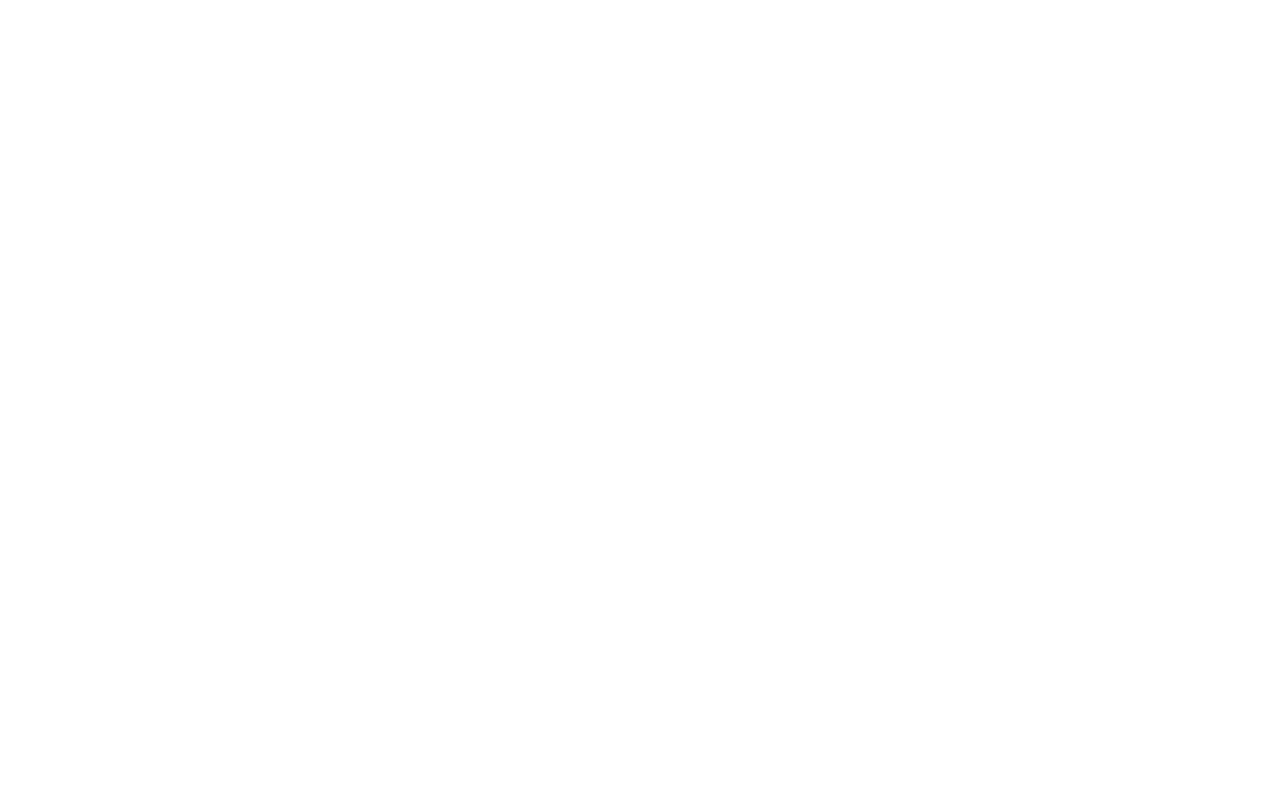
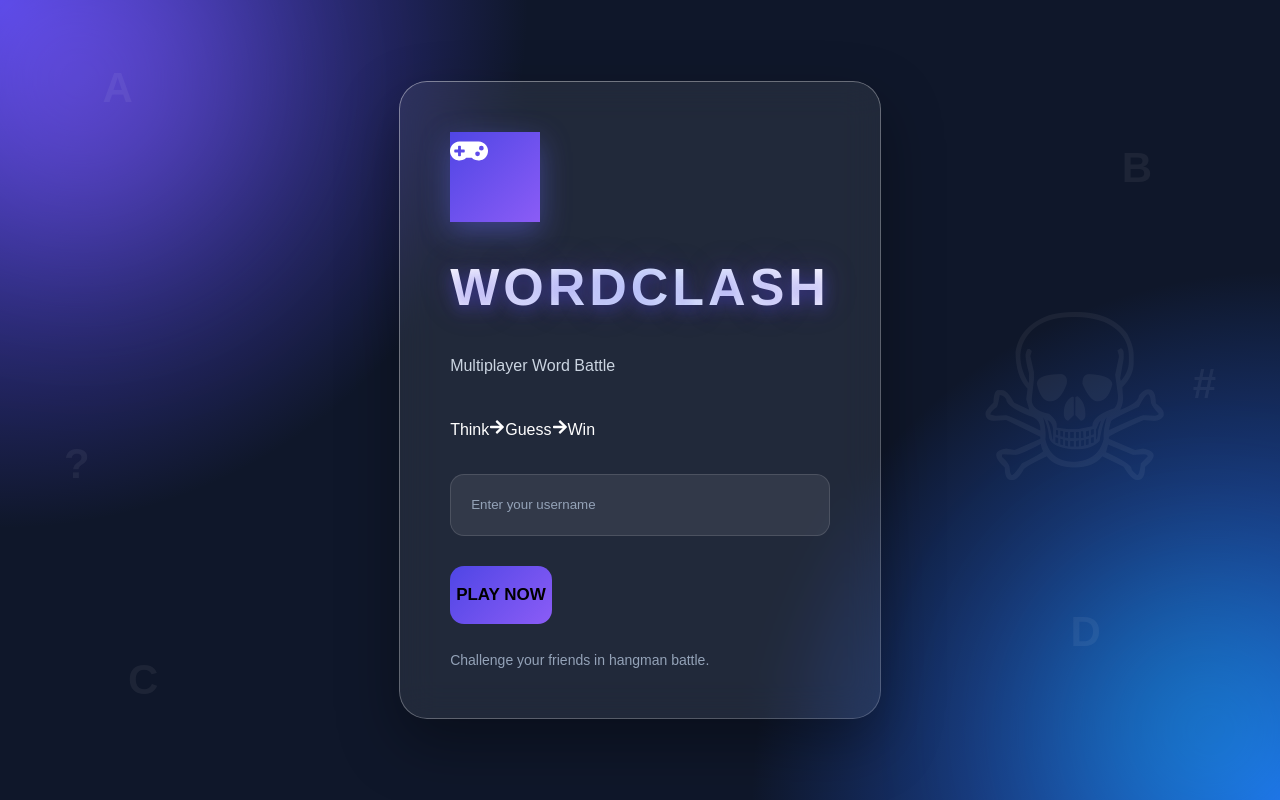
Before and after one commit to brianhw03/WordClash, a React (Vite) app in the folder client/: page / in a window 1280 px wide. Before the commit this address had no page. Built offline with nearby package versions, Linux system fonts and the light colour scheme.

Commit message:
refactor: slice landing page into components

```diff
--- a/client/src/App.jsx
+++ b/client/src/App.jsx
@@ -1,12 +1,13 @@
 import { Routes, Route } from "react-router";
 import LandingPage from "./views/LandingPage/LandingPage";
+import Home from "./views/HomePage/Home";
 
 function App() {
   return (
     <>
       <Routes>
-        <Route path="/wordclash" element={<LandingPage />} />
-        <Route path="/wordclash" element={<LandingPage />} />
+        <Route path="/" element={<LandingPage />} />
+        <Route path="/home" element={<Home />} />
       </Routes>
     </>
   );
--- /dev/null
+++ b/client/src/components/Button.jsx
@@ -0,0 +1,11 @@
+export default function Button({ children, onClick, type = "button" }) {
+  return (
+    <button
+      type={type}
+      onClick={onClick}
+      className="btn btn-primary w-100 btn-play"
+    >
+      {children}
+    </button>
+  );
+}
--- /dev/null
+++ b/client/src/components/Logo.jsx
@@ -0,0 +1,23 @@
+import { FaGamepad, FaArrowRight } from "react-icons/fa";
+
+export default function Logo() {
+  return (
+    <>
+      <div className="logo d-flex align-items-center justify-content-center rounded-circle mx-auto mb-4">
+        <FaGamepad />
+      </div>
+
+      <h1 className="display-4 fw-bold title-game">WORDCLASH</h1>
+
+      <p className="subtitle mb-3">Multiplayer Word Battle</p>
+
+      <div className="d-flex justify-content-center align-items-center gap-3 steps">
+        Think
+        <FaArrowRight />
+        Guess
+        <FaArrowRight />
+        Win
+      </div>
+    </>
+  );
+}
--- /dev/null
+++ b/client/src/components/PageBackground.jsx
@@ -0,0 +1,19 @@
+export default function PageBackground() {
+  return (
+    <>
+      <div className="blur one"></div>
+      <div className="blur two"></div>
+
+      <div className="letters">
+        <span>A</span>
+        <span>B</span>
+        <span>C</span>
+        <span>D</span>
+        <span>?</span>
+        <span>#</span>
+      </div>
+
+      <div className="hangman">☠</div>
+    </>
+  );
+}
--- a/client/src/index.css
+++ b/client/src/index.css
@@ -0,0 +1,10 @@
+body {
+  margin: 0;
+
+  font-family: "Poppins", sans-serif;
+
+  background:
+    radial-gradient(circle at top left, #4f46e5 0%, transparent 35%),
+    radial-gradient(circle at bottom right, #2563eb 0%, transparent 35%),
+    #0f172a;
+}
--- /dev/null
+++ b/client/src/utils/toastify.js
@@ -0,0 +1,26 @@
+import Toastify from "toastify-js";
+import "toastify-js/src/toastify.css";
+
+export const toastSuccess = (message) =>
+  Toastify({
+    text: message,
+    duration: 3000,
+    gravity: "top",
+    position: "right",
+    close: true,
+    style: {
+      background: "#22c55e",
+    },
+  }).showToast();
+
+export const toastError = (message) =>
+  Toastify({
+    text: message,
+    duration: 3000,
+    gravity: "top",
+    position: "right",
+    close: true,
+    style: {
+      background: "#ef4444",
+    },
+  }).showToast();
--- /dev/null
+++ b/client/src/views/HomePage/Home.jsx
@@ -0,0 +1,7 @@
+export default function Home() {
+  return (
+    <>
+      <h1>Home Page</h1>
+    </>
+  );
+}
--- a/client/src/views/LandingPage/LandingPage.css
+++ b/client/src/views/LandingPage/LandingPage.css
@@ -1,3 +1,19 @@
+.landing-page {
+  min-height: 100vh;
+
+  display: flex;
+
+  justify-content: center;
+
+  align-items: center;
+
+  position: relative;
+
+  overflow: hidden;
+
+  color: white;
+}
+
 /* Background Blur */
 
 .blur {
@@ -95,6 +111,23 @@
   margin-bottom: 35px;
 }
 
+.hero-card {
+  max-width: 500px;
+
+  padding: 50px;
+
+  border-radius: 28px;
+
+  background: rgba(255, 255, 255, 0.08);
+
+  backdrop-filter: blur(18px);
+  -webkit-backdrop-filter: blur(18px);
+
+  border: 1px solid rgba(255, 255, 255, 0.15);
+
+  box-shadow: 0 25px 60px rgba(0, 0, 0, 0.35);
+}
+
 .hero-card::before {
   content: "";
   position: absolute;
@@ -120,6 +153,16 @@
 }
 
 /* Logo */
+.logo {
+  width: 90px;
+  height: 90px;
+
+  background: linear-gradient(135deg, #4f46e5, #8b5cf6);
+
+  font-size: 38px;
+
+  box-shadow: 0 10px 30px rgba(99, 102, 241, 0.45);
+}
 
 h1 {
   font-size: 52px;
--- a/client/src/views/LandingPage/LandingPage.jsx
+++ b/client/src/views/LandingPage/LandingPage.jsx
@@ -1,71 +1,65 @@
 import "./LandingPage.css";
+import Button from "../../components/Button";
+import Logo from "../../components/Logo";
+import PageBackground from "../../components/PageBackground";
+import { useState } from "react";
+import { useNavigate } from "react-router";
+import { toastSuccess, toastError } from "../../utils/toastify";
+
 export default function LandingPage() {
+  const [username, setUsername] = useState("");
+
+  const navigate = useNavigate();
+
+  const handleSubmit = async (e) => {
+    e.preventDefault();
+
+    try {
+      if (!username.trim()) {
+        throw new Error("Username is required");
+      }
+
+      localStorage.setItem("username", username.trim());
+
+      toastSuccess("Welcome to WordClash!");
+
+      navigate("/home");
+    } catch (error) {
+      toastError(error.message);
+    }
+  };
+
   return (
     <>
-      <>
-        <div className="blur one" />
-        <div className="blur two" />
-        <div className="letters">
-          <span>A</span>
-          <span>B</span>
-          <span>C</span>
-          <span>D</span>
-          <span>?</span>
-          <span>#</span>
-        </div>
-        <div className="hangman">☠</div>
-        <div
-          className="hero-card text-center w-100 mx-auto position-relative"
-          style={{
-            maxWidth: 500,
-            padding: 50,
-            borderRadius: 28,
-            background: "rgba(255, 255, 255, 0.08)",
-            backdropFilter: "blur(18px)",
-            WebkitBackdropFilter: "blur(18px)",
-            border: "1px solid rgba(255, 255, 255, 0.15)",
-            boxShadow: "0 25px 60px rgba(0, 0, 0, 0.35)",
-          }}
-        >
-          <div
-            className="logo d-flex align-items-center justify-content-center rounded-circle mx-auto mb-4"
-            style={{
-              width: 90,
-              height: 90,
-              background: "linear-gradient(135deg, #4f46e5, #8b5cf6)",
-              fontSize: 38,
-              boxShadow: "0 10px 30px rgba(99, 102, 241, 0.45)",
-            }}
-          >
-            <i className="fa-solid fa-gamepad" />
-          </div>
-          <h1 className="display-4 fw-bold title-game">WORDCLASH</h1>
-          <p className="subtitle mb-3">Multiplayer Word Battle</p>
-          <div className="d-flex justify-content-center align-items-center gap-3 steps">
-            Think
-            <i className="fa-solid fa-arrow-right" />
-            Guess
-            <i className="fa-solid fa-arrow-right" />
-            Win
-          </div>
-          <form>
+      <main className="landing-page">
+        <PageBackground />
+
+        <div className="hero-card text-center w-100 mx-auto position-relative">
+          <Logo />
+
+          <form onSubmit={handleSubmit}>
             <div className="input-group">
               <span className="input-group-text">
-                <i className="fa-solid fa-user" />
+                <i className="fa-solid fa-user"></i>
               </span>
+
               <input
                 type="text"
                 className="form-control"
                 placeholder="Enter your username"
+                value={username}
+                onChange={(e) => setUsername(e.target.value)}
               />
             </div>
-            <button className="btn btn-primary w-100 btn-play">PLAY NOW</button>
+
+            <Button type="submit">PLAY NOW</Button>
           </form>
+
           <div className="footer">
             Challenge your friends in hangman battle.
           </div>
         </div>
-      </>
+      </main>
     </>
   );
 }
```
Also changed, not shown: client/src/views/HomePage/Home.css (added).
